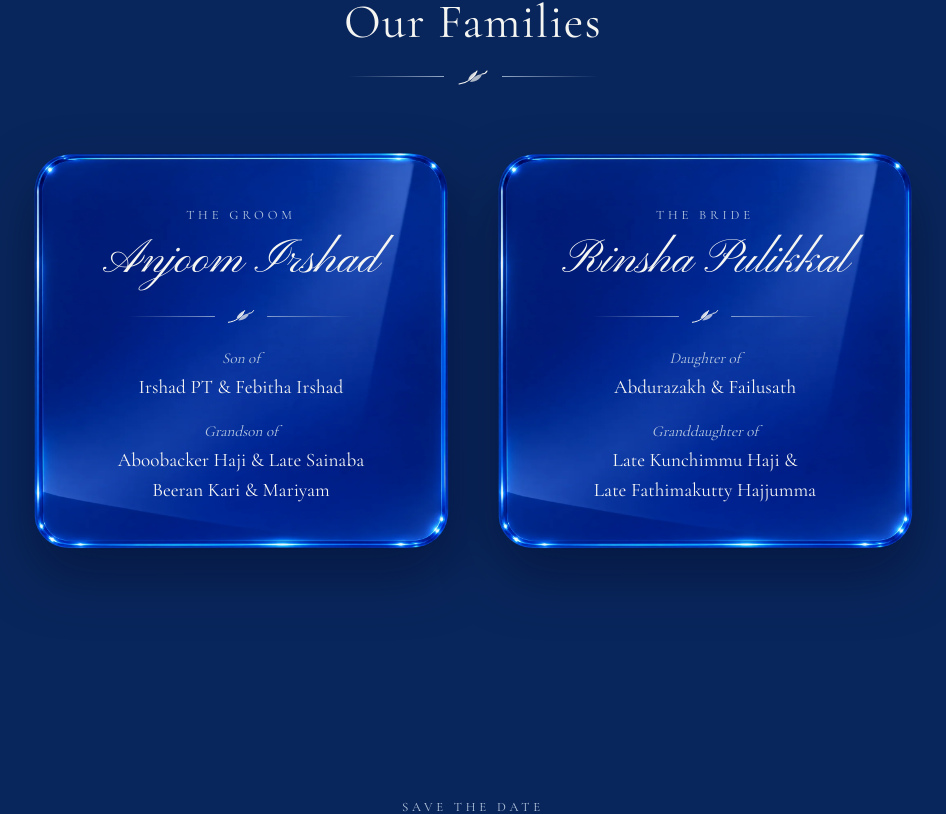
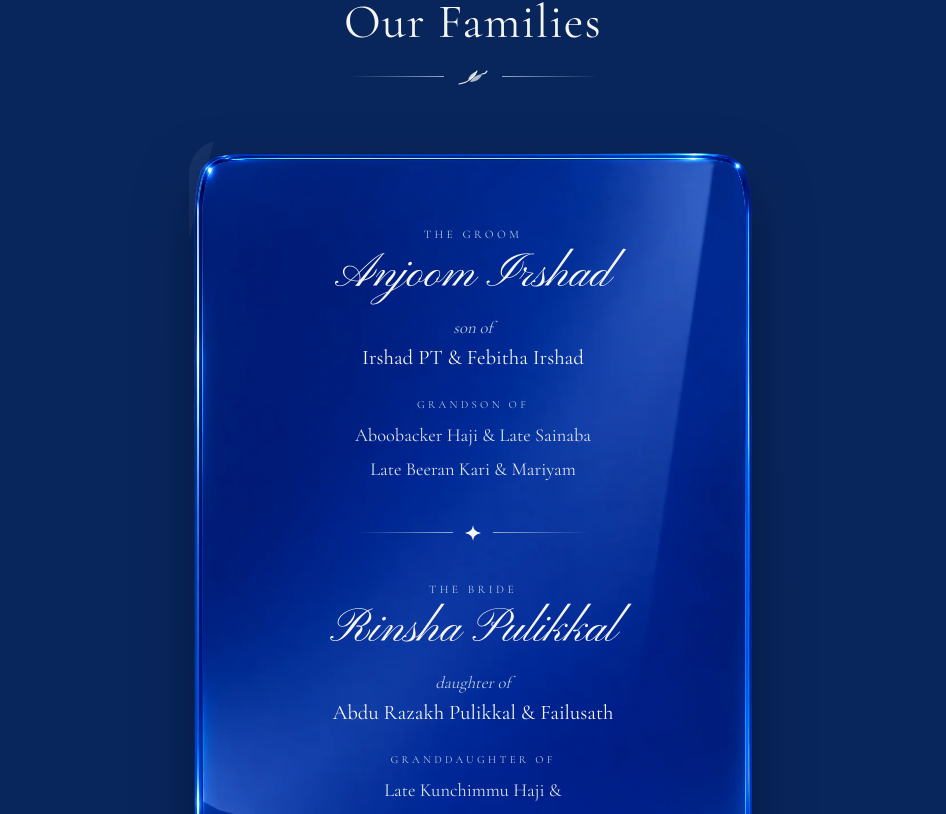
Before and after one commit to skenllp/anjoom-rinsha-reception, a React (Vite) app: page / in a window 1280 px wide. Shown: the part 986-1800 px from the top of the page, without its empty margins (167-1113 px from the left). Built offline with nearby package versions, Linux system fonts and the light colour scheme; no server answers.

Commit message:
Update wedding invitation

```diff
--- a/src/components/Families.jsx
+++ b/src/components/Families.jsx
@@ -1,22 +1,33 @@
 import { invitation } from '../data/invitation';
-import { Divider, GlassCard, Reveal, SectionHeading } from './ui';
+import { GlassCard, Reveal, SectionHeading } from './ui';
 
-function Card({ role, relation, person, delay }) {
-  const rel = relation;
+function Person({ role, relation, person }) {
   return (
-    <Reveal delay={delay} className="h-full">
-      <GlassCard className="h-full" innerClassName="flex flex-col items-center px-3 py-7 text-center sm:px-6 sm:py-9">
-        <p className="eyebrow">{role}</p>
-        <h3 className="mt-3 font-script text-[2.6rem] leading-[1.15] text-ivory sm:text-5xl">{person.name}</h3>
-        <Divider className="my-5 scale-90" />
-        <p className="text-[0.95rem] italic text-silver">{rel.child}</p>
-        <p className="mt-1 text-[1.2rem] font-medium leading-snug text-ivory">{person.parents}</p>
-        <p className="mt-5 text-[0.95rem] italic text-silver">{rel.grand}</p>
+    <div className="flex flex-col items-center text-center">
+      <p className="eyebrow text-[0.72rem]">{role}</p>
+      <h3 className="mt-2 font-script text-[2.6rem] leading-[1.15] text-ivory sm:text-5xl">{person.name}</h3>
+      <p className="mt-4 text-[1.05rem] italic text-silver">{relation.child}</p>
+      <p className="mt-1 text-[1.3rem] font-medium leading-snug text-ivory">{person.parents}</p>
+      <p className="eyebrow mt-6 text-[0.68rem]">{relation.grand}</p>
+      <div className="mt-2 space-y-1">
         {person.grandparents.map((g) => (
-          <p key={g} className="mt-1 text-[1.2rem] font-medium leading-snug text-ivory">{g}</p>
+          <p key={g} className="text-[1.15rem] leading-relaxed text-ivory/90">{g}</p>
         ))}
-      </GlassCard>
-    </Reveal>
+      </div>
+    </div>
+  );
+}
+
+/** Thin line – small four-point star – thin line. */
+function StarDivider() {
+  return (
+    <div className="my-10 flex items-center justify-center gap-3" aria-hidden="true">
+      <span className="h-px w-16 bg-gradient-to-r from-transparent to-silver/80 sm:w-24" />
+      <svg width="16" height="16" viewBox="0 0 16 16" fill="#F5F5F2">
+        <path d="M8 0c.6 4.2 1.8 6.4 8 8-6.2 1.6-7.4 3.8-8 8-.6-4.2-1.8-6.4-8-8 6.2-1.6 7.4-3.8 8-8z" />
+      </svg>
+      <span className="h-px w-16 bg-gradient-to-l from-transparent to-silver/80 sm:w-24" />
+    </div>
   );
 }
 
@@ -25,10 +36,13 @@ export default function Families() {
   return (
     <section id="families" className="relative px-3 py-20 sm:px-6 sm:py-28">
       <SectionHeading eyebrow="With love & gratitude" title="Our Families" />
-      <div className="mx-auto mt-12 grid max-w-4xl gap-10 sm:grid-cols-2 sm:gap-8">
-        <Card role="The Groom" relation={{ child: 'Son of', grand: 'Grandson of' }} person={couple.groom} delay={0} />
-        <Card role="The Bride" relation={{ child: 'Daughter of', grand: 'Granddaughter of' }} person={couple.bride} delay={0.15} />
-      </div>
+      <Reveal className="mx-auto mt-12 max-w-xl">
+        <GlassCard innerClassName="px-4 py-12 sm:px-10 sm:py-14">
+          <Person role="The Groom" relation={{ child: 'son of', grand: 'Grandson of' }} person={couple.groom} />
+          <StarDivider />
+          <Person role="The Bride" relation={{ child: 'daughter of', grand: 'Granddaughter of' }} person={couple.bride} />
+        </GlassCard>
+      </Reveal>
     </section>
   );
 }
--- a/src/data/invitation.js
+++ b/src/data/invitation.js
@@ -7,11 +7,11 @@ export const invitation = {
     groom: {
       name: 'Anjoom Irshad',
       parents: 'Irshad PT & Febitha Irshad',
-      grandparents: ['Aboobacker Haji & Late Sainaba', 'Beeran Kari & Mariyam'],
+      grandparents: ['Aboobacker Haji & Late Sainaba', 'Late Beeran Kari & Mariyam'],
     },
     bride: {
       name: 'Rinsha Pulikkal',
-      parents: 'Abdurazakh & Failusath',
+      parents: 'Abdu Razakh Pulikkal & Failusath',
       grandparents: ['Late Kunchimmu Haji &', 'Late Fathimakutty Hajjumma'],
     },
   },
```
